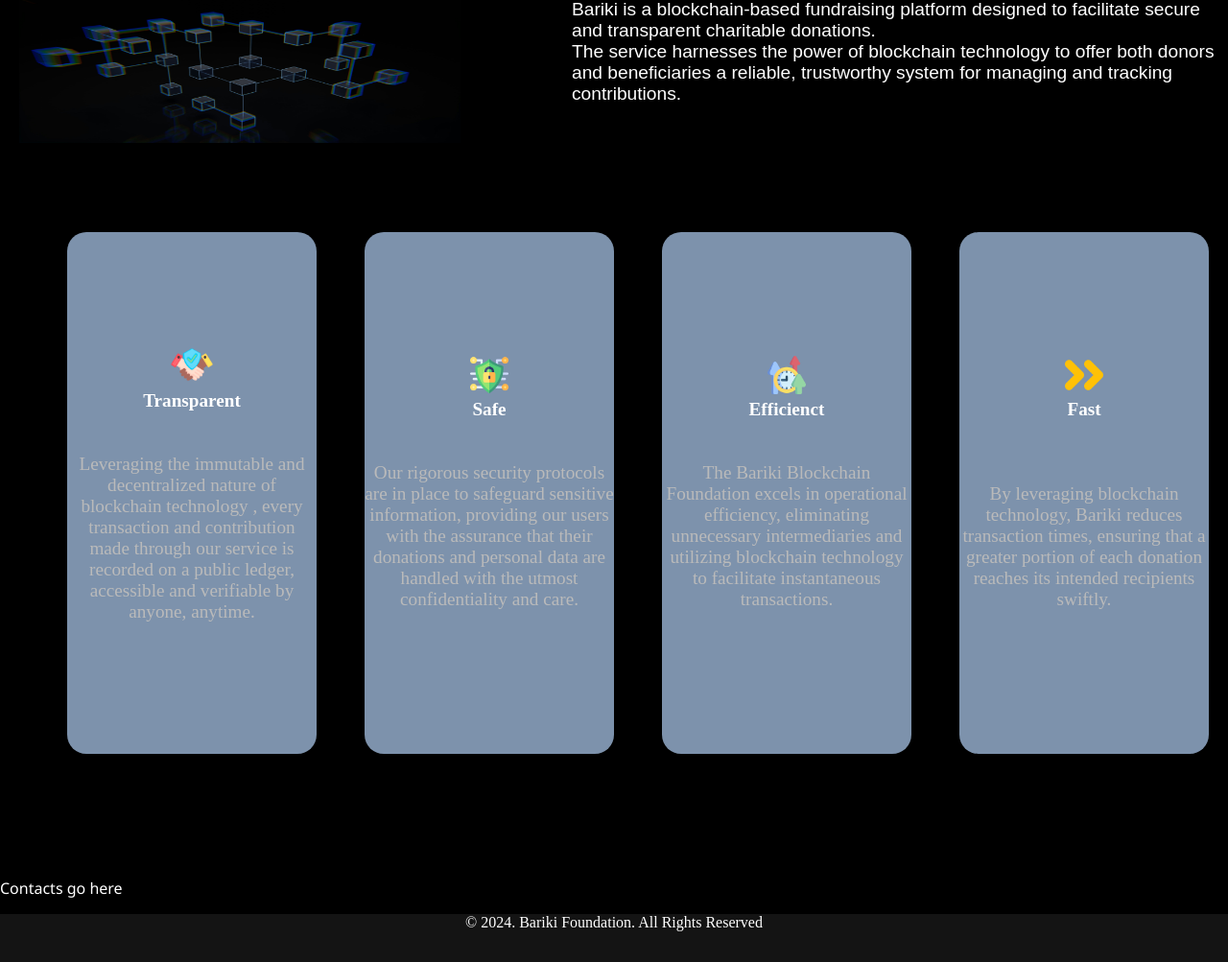
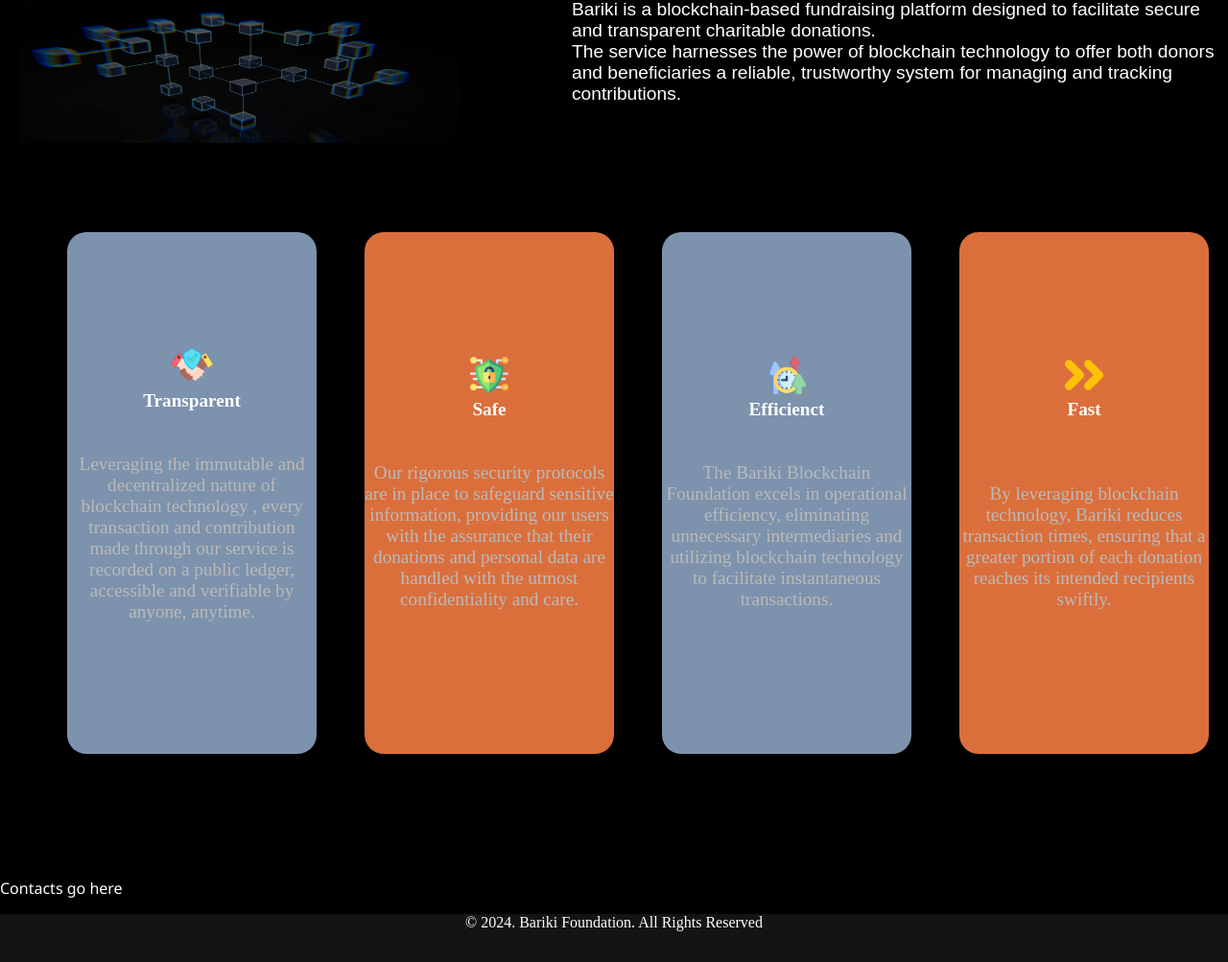
Before and after one commit to SenZmaKi/Bariki, a Flask app: page / in a window 1280 px wide. Shown: the part 1251-2254 px from the top of the page at 96% size. Run offline with Flask 3, Linux system fonts and the light colour scheme; some web fonts are replaced.

Commit message:
styles change

```diff
--- a/app/static/styles.css
+++ b/app/static/styles.css
@@ -306,7 +306,7 @@
     border-radius: 20px;
     /* margin-left: 200px; */
     margin-bottom: 50px;
-    background-color: #7d92ac;
+    background-color: #db6f3c;;
   }
 
   .tracking{
@@ -338,7 +338,7 @@
     border-radius: 20px;
 
     margin-bottom: 50px;
-    background-color: #7d92ac;
+    background-color: #db6f3c;;
   }
 
   .ian{
@@ -371,7 +371,7 @@
 
 .card {
   margin: auto;
-  background-color: #7d92ac;
+  background-color: #db6f3c;
   position: relative;
   width: 320px;
   padding: 20px;
```
